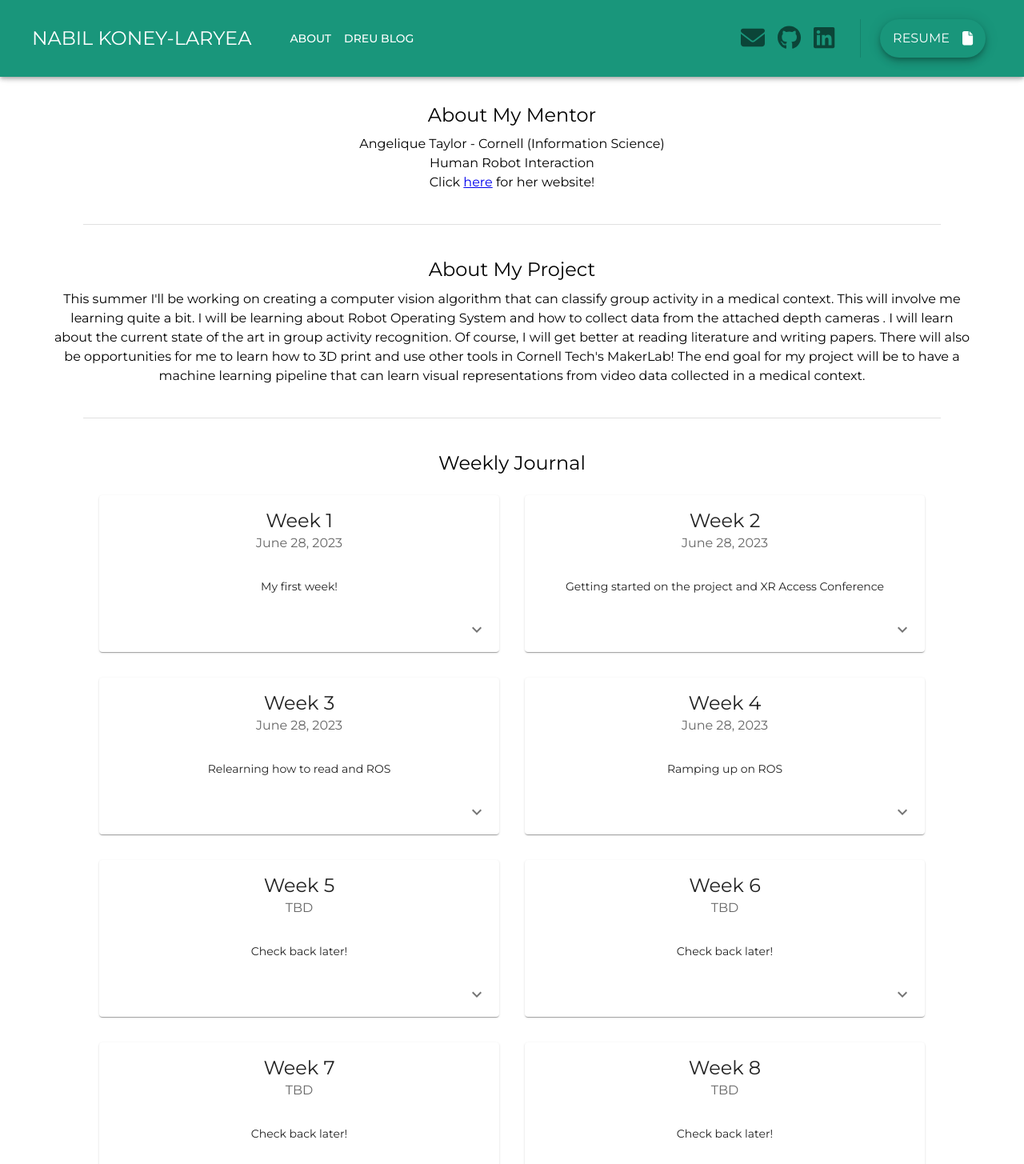
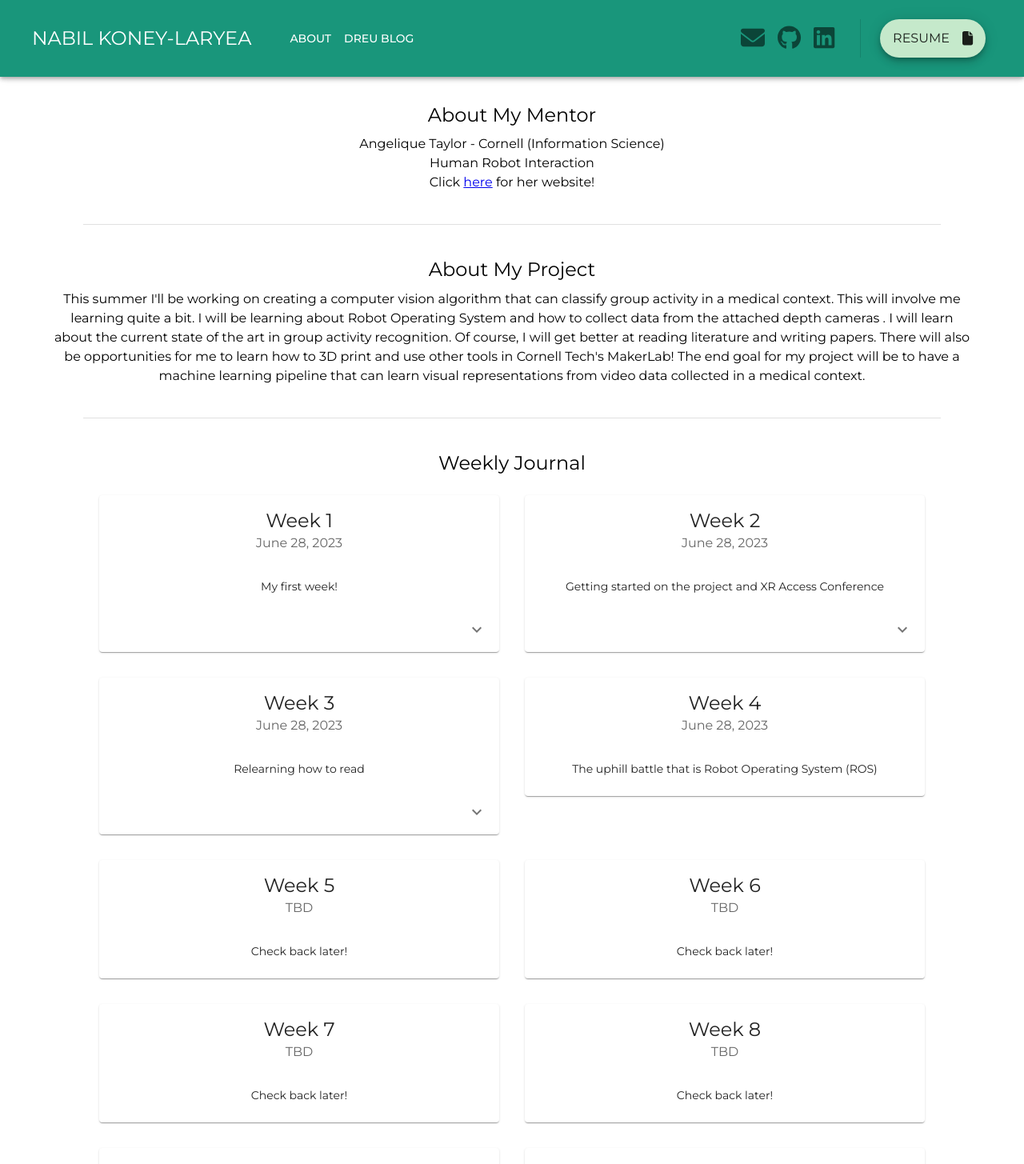
Before and after one commit to nabilkoneylaryea/nabilkoneylaryea.github.io, a React (Create React App) app: page /dreu in a window 1280 px wide. Shown: the top 1455 px of the page at 80% size. Built offline with nearby package versions, Linux system fonts and the light colour scheme; a web font is replaced by a local one.

Commit message:
Updating my blog posts

```diff
--- a/src/App.js
+++ b/src/App.js
@@ -18,7 +18,7 @@ function App() {
 				main: '#19967b',
 			},
 			secondary: {
-				main: '#961934',
+				main: '#c5e9cb',
 			},
 		},
 		typography: {
--- a/src/components/BlogPost.js
+++ b/src/components/BlogPost.js
@@ -29,7 +29,7 @@ const ExpandMore = styled((props) => {
 	}),
 }));
 
-export default function Blogsummary({ header, summary, subheader }) {
+export default function Blogsummary({ header, summary, subheader, content }) {
 	const [expanded, setExpanded] = React.useState(false);
 
 	const handleExpandClick = () => {
@@ -43,6 +43,8 @@ export default function Blogsummary({ header, summary, subheader }) {
 				<CardContent>
 					<Typography variant='body2'>{summary}</Typography>
 				</CardContent>
+				{content && (
+					<>
 						<CardActions disableSpacing>
 							<ExpandMore
 								expand={expanded}
@@ -54,8 +56,14 @@ export default function Blogsummary({ header, summary, subheader }) {
 							</ExpandMore>
 						</CardActions>
 						<Collapse in={expanded} timeout='auto' unmountOnExit>
-					<CardContent></CardContent>
+							<CardContent>
+								<Typography variant='body1'>
+									{content}
+								</Typography>
+							</CardContent>
 						</Collapse>
+					</>
+				)}
 			</Card>
 		</Grid>
 	);
--- a/src/components/Contact.js
+++ b/src/components/Contact.js
@@ -47,7 +47,7 @@ const ResumeButton = () => {
 		window.open('https://flowcv.com/resume/knth85dn6u');
 	};
 	return (
-		<Fab onClick={resume} variant='extended' color='primary'>
+		<Fab onClick={resume} variant='extended' color='secondary'>
 			<Typography mr={2}>Resume</Typography>
 			<FontAwesomeIcon icon={faFile} size='lg' />
 		</Fab>
--- a/src/pages/Dreu.js
+++ b/src/pages/Dreu.js
@@ -7,21 +7,27 @@ const posts = [
 		header: 'Week 1',
 		subheader: 'June 28, 2023',
 		summary: 'My first week!',
+		content:
+			"What can I say! My first week was crazy. I landed in New York the day before my internship started so I really didn't know what to expect. Once I figured out where I was going, I arrived on campus and felt like I just dove in. I spent my first couple of days doing IRB trainings and then after that I started reading up on machine learning to prepare for my project.",
 	},
 	{
 		header: 'Week 2',
 		subheader: 'June 28, 2023',
 		summary: 'Getting started on the project and XR Access Conference',
+		content:
+			"This week was when things really started to feel serious. I started doing literature reviews from the first day this week. I can definitely say I felt like I knew nothing! Luckily Dr. Taylor guided me towards good conferences to look at and keywords to search up. Even though I was in the weeds I slowly began understanding things. Towards the end of the week I was fortunate enough to attend a confrence on accessibility in Mixed Reality. Over the course of two days I was able to listen to several knowledgable speakers talk about different movements to include people of varying ability in the Mixed Reality Experience. These were genuinely topics I hadn't thought of before so deeply and I'm grateful that I could be exposed to so many important ideas.",
 	},
 	{
 		header: 'Week 3',
 		subheader: 'June 28, 2023',
-		summary: 'Relearning how to read and ROS',
+		summary: 'Relearning how to read',
+		content:
+			'During my third week I learned how different academic reading was compared to recreational reading. As I continued to sort through dense papers I began to formulate my own reading strategy to move through the papers quicker. Alongside Dr. Taylor, I was also assigned a graduate student to be my mentor, Tauhid. Tauhid gave me an important piece of advice: when entering a new field nothing will make sense no matter how knowledgable you are. I realized that the more papers I read the better I would understand the foundational concepts that tied them together. I continued to learn about group activity recognition in this manner and became much more efficient.',
 	},
 	{
 		header: 'Week 4',
 		subheader: 'June 28, 2023',
-		summary: 'Ramping up on ROS',
+		summary: 'The uphill battle that is Robot Operating System (ROS)',
 	},
 	{
 		header: 'Week 5',
@@ -122,6 +128,7 @@ export default function Dreu() {
 								header={post.header}
 								summary={post.summary}
 								subheader={post.subheader}
+								content={post.content}
 							/>
 						);
 					})}
```
Lines whose indentation alone changed are shown as unchanged.
